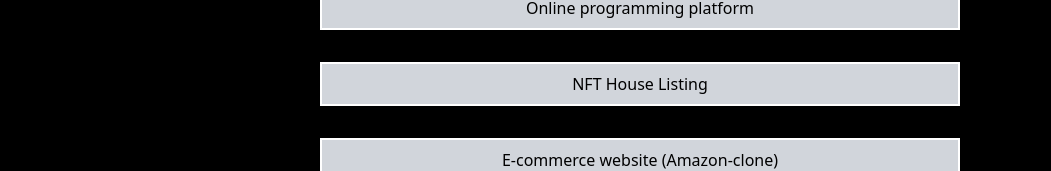
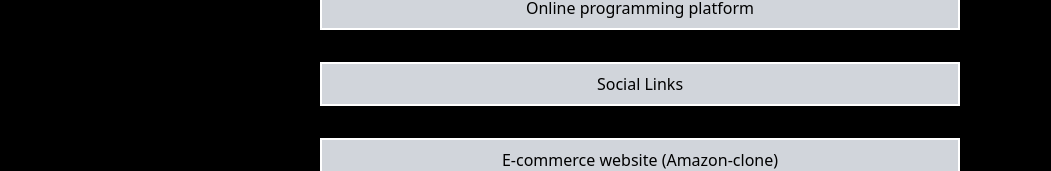
Before and after one commit to fidelmak/myProjectLink, a React (Create React App) app in the folder mylink/: page / in a window 1280 px wide. Shown: the part 574-745 px from the top of the page, without its empty margins (0-1051 px from the left). Built offline with nearby package versions, Linux system fonts and the light colour scheme.

Commit message:
Update BtnLink.jsx

```diff
--- a/mylink/src/components/BtnLink.jsx
+++ b/mylink/src/components/BtnLink.jsx
@@ -10,7 +10,7 @@
 
 
   <Button name="Online programming platform " link="https://mainkey-tutorial.vercel.app/" id='btn__mainkeytut'/>
-                    <Button name="NFT House Listing "link="https://metabnbz.vercel.app/" id='metabnbz'/>
+                    <Button name="Social Links "link="https://sociallincs.netlify.app/"/>
                     <Button name="E-commerce website (Amazon-clone)" link="https://myamazon-clone.vercel.app/"/>
                     <Button name="Search your Favourite video" link="https://vidmax.vercel.app/"/>
                     <Button name="Get Palo whitelist (dApp) " link="https://get-palo-whitelist.vercel.app/"/>
```
